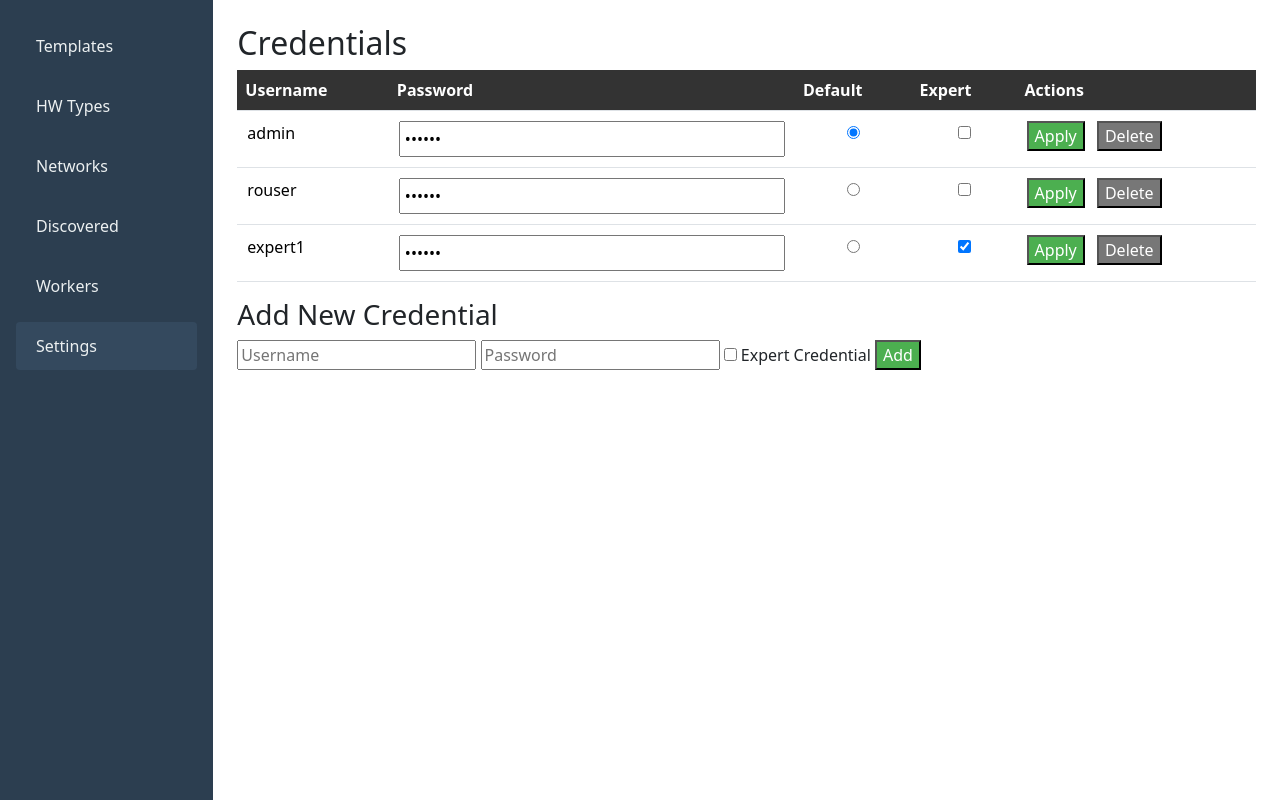
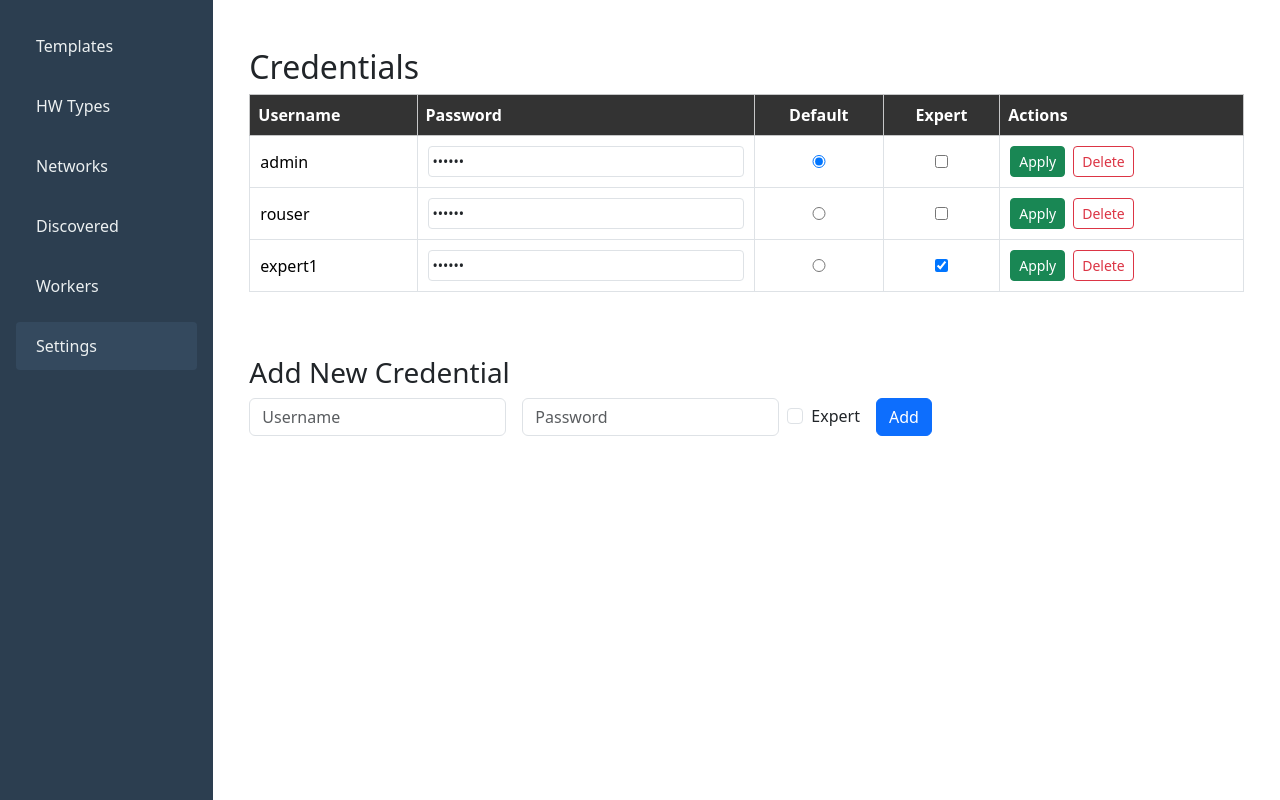
Before and after one commit to airani051346/deployDev, a Flask app: page /settings in a window 1280 px wide. Run offline with Flask 3, Linux system fonts and the light colour scheme; data comes from the database, SQL or seed files in the repository; some libraries are stand-ins or nearby versions.

Commit message:
Update settings.html

```diff
--- a/app/templates/settings.html
+++ b/app/templates/settings.html
@@ -2,14 +2,17 @@
 {% block title %}Settings{% endblock %}
 {% block content %}
 
+<div class="container my-4">
   <h2>Credentials</h2>
-<table class="table">
-  <thead>
+
+  <div class="table-responsive">
+    <table class="table table-bordered table-hover align-middle">
+      <thead class="table-light">
         <tr>
           <th>Username</th>
           <th>Password</th>
-      <th>Default</th>
-      <th>Expert</th>
+          <th class="text-center">Default</th>
+          <th class="text-center">Expert</th>
           <th>Actions</th>
         </tr>
       </thead>
@@ -17,40 +20,50 @@
         {% for user in users %}
         <tr data-id="{{ user.id }}">
           <td>{{ user.username }}</td>
-      <td>
-        <input type="password" class="pw-input" value="{{ user.password }}">
+          <td style="max-width: 200px;">
+            <input type="password" class="form-control form-control-sm pw-input" value="{{ user.password }}">
           </td>
-      <td style="text-align: center;">
-        <input type="radio" name="default_cred" class="default-radio"
-               {% if user.is_default %}checked{% endif %}
-               onchange="setDefault({{ user.id }})">
+          <td class="text-center">
+            <input type="radio" name="default_cred" class="default-radio"  {% if user.is_default %}checked{% endif %}  onchange="setDefault({{ user.id }})">
           </td>
-      <td style="text-align: center;">
-        <input type="checkbox" class="expert-checkbox" {% if user.is_expert %}checked{% endif %}
-               onchange="setExpert({{user.id}}, this.checked)">
+          <td class="text-center">
+            <input type="checkbox" class="expert-checkbox" {% if user.is_expert %}checked{% endif %}  onchange="setExpert({{ user.id }}, this.checked)">
           </td>
           <td>
-        <button class="btn-start" onclick="applyChanges({{user.id}})">Apply</button>
-        <button class="btn-delete" onclick="deleteSetting({{user.id}})">Delete</button>
+            <div class="d-flex flex-column flex-md-row gap-2">
+              <button class="btn btn-sm btn-success" onclick="applyChanges({{ user.id }})">Apply</button>
+              <button class="btn btn-sm btn-outline-danger" onclick="deleteSetting({{ user.id }})">Delete</button>
+            </div>
           </td>
         </tr>
         {% endfor %}
       </tbody>
     </table>
+  </div>
 
-<h3>Add New Credential</h3>
-<form onsubmit="addCredential(event)">
-  <input type="text" placeholder="Username" id="user" required>
-  <input type="password" placeholder="Password" id="password" required>
-  <label><input type="checkbox" id="is_expert"> Expert Credential</label>
-  <button type="submit" class="btn-start">Add</button>
+  <h3 class="mt-5">Add New Credential</h3>
+  <form class="row gy-2 gx-3 align-items-center" onsubmit="addCredential(event)">
+    <div class="col-md-auto">
+      <input type="text" class="form-control" placeholder="Username" id="user" required>
+    </div>
+    <div class="col-md-auto">
+      <input type="password" class="form-control" placeholder="Password" id="password" required>
+    </div>
+    <div class="col-md-auto form-check">
+      <input type="checkbox" class="form-check-input" id="is_expert">
+      <label class="form-check-label" for="is_expert">Expert</label>
+    </div>
+    <div class="col-md-auto">
+      <button type="submit" class="btn btn-primary">Add</button>
+    </div>
   </form>
+</div>
 
 <script>
 function addCredential(event) {
   event.preventDefault();
-  const username = document.getElementById("user").value;
-  const password = document.getElementById("password").value;
+  const username = document.getElementById("user").value.trim();
+  const password = document.getElementById("password").value.trim();
   const is_expert = document.getElementById("is_expert").checked ? 1 : 0;
 
   fetch('/app/settings', {
@@ -68,7 +81,7 @@ function deleteSetting(id) {
 
 function applyChanges(id) {
   const row = document.querySelector(`tr[data-id="${id}"]`);
-  const newPassword = row.querySelector('.pw-input').value;
+  const newPassword = row.querySelector('.pw-input').value.trim();
 
   fetch(`/app/settings/${id}`, {
     method: 'PUT',
@@ -78,7 +91,7 @@ function applyChanges(id) {
 }
 
 function setDefault(id) {
-  fetch(`/app/settings/${id}/default`, {method: 'POST'})
+  fetch(`/app/settings/${id}/default`, { method: 'POST' })
     .then(() => {
       document.querySelectorAll('.default-radio').forEach(r => r.checked = false);
       document.querySelector(`tr[data-id="${id}"] .default-radio`).checked = true;
```
Lines whose indentation alone changed are shown as unchanged.
